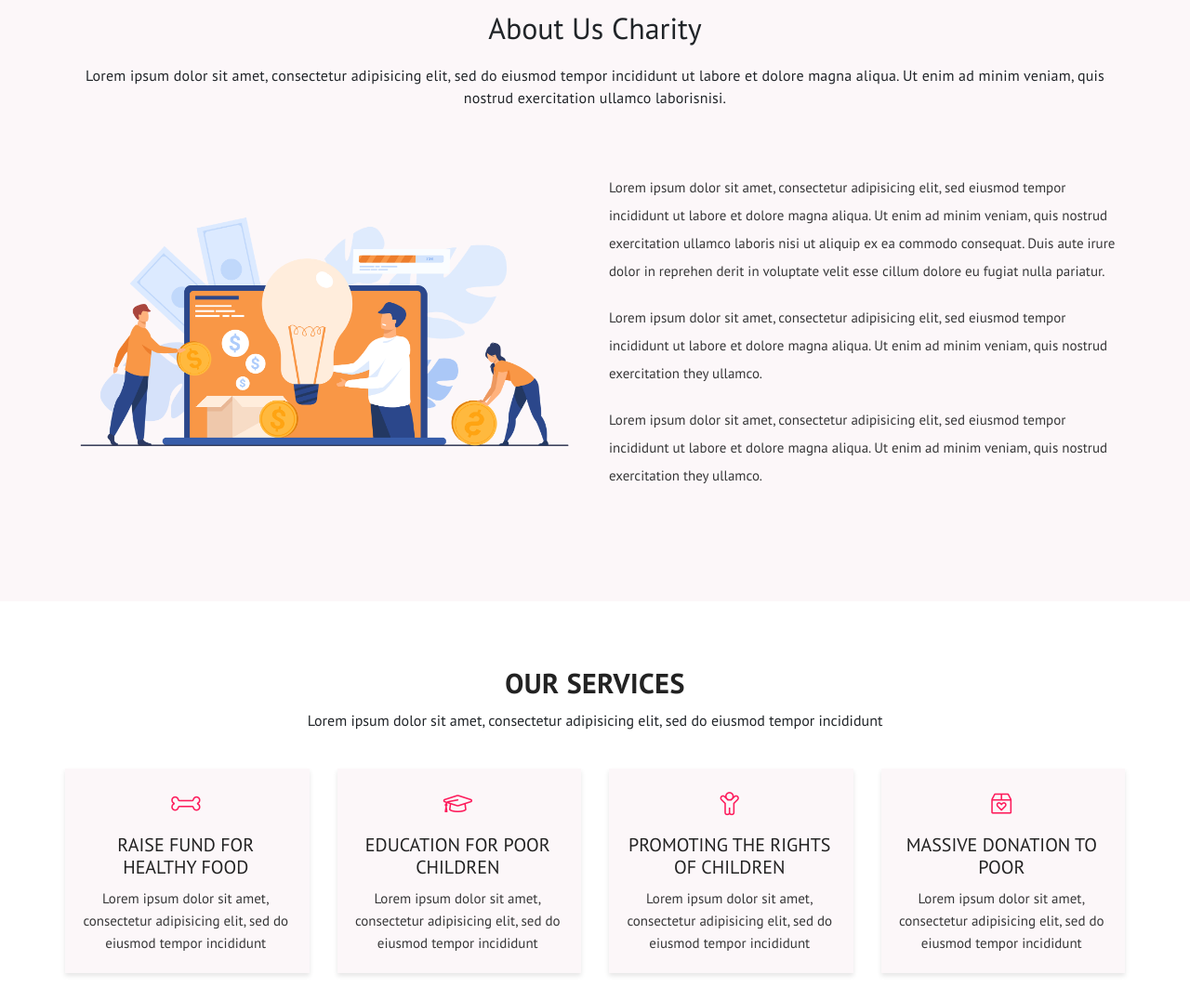
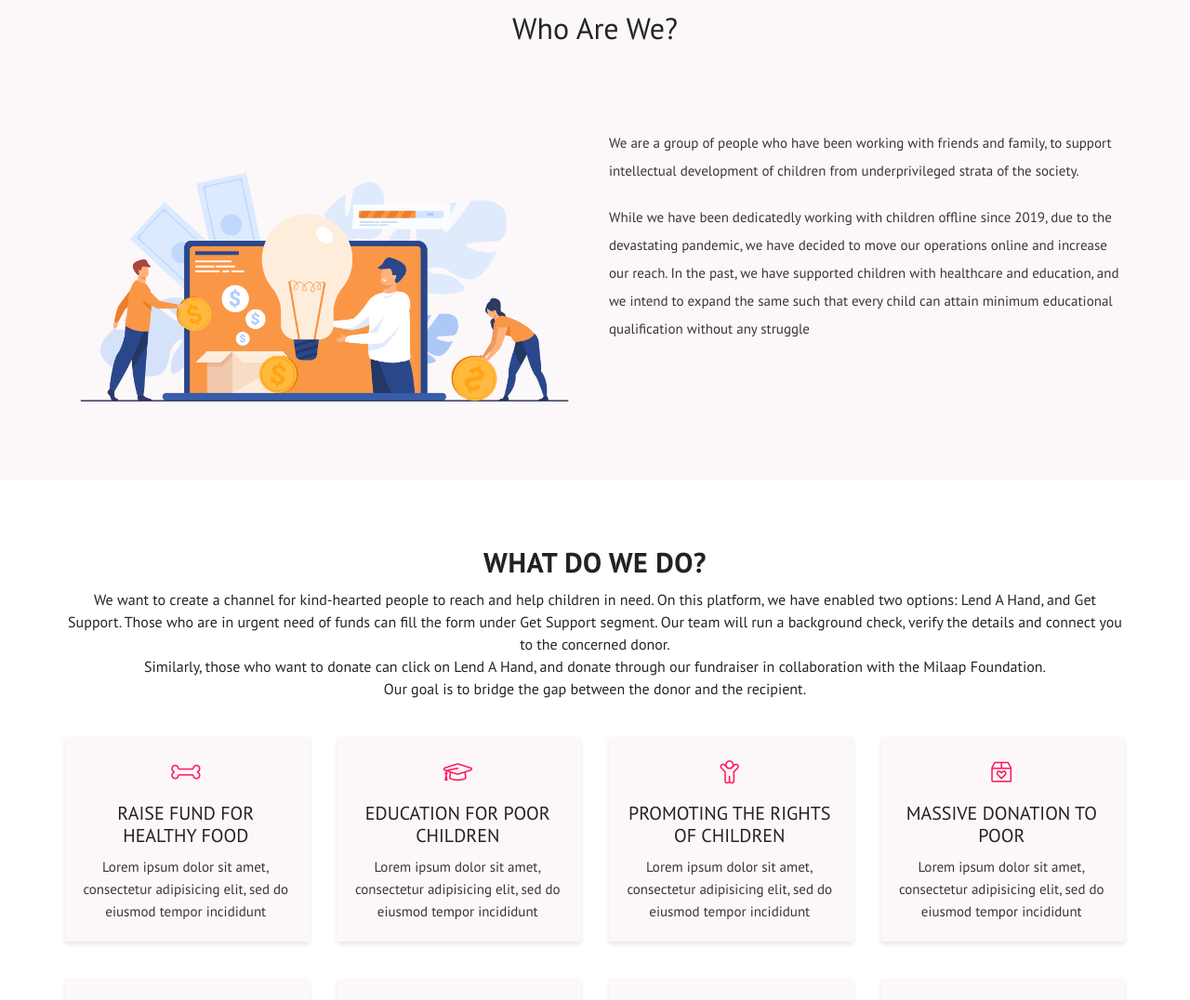
Before and after one commit to Sagn1k/classroom, a plain HTML site: page index.html in a window 1280 px wide. Shown: the part 940-2016 px from the top of the page at 93% size. Drawn offline with Linux system fonts and the light colour scheme.

Commit message:
changes in website

```diff
--- a/index.html
+++ b/index.html
@@ -61,14 +61,17 @@
           <div class="col-lg-6 col-md-6 col-sm-12 col-xs-12">
             <div class="wrapper">
               <div class="content">
-                <h1>A penny can make a difference</h1>
-                <p>Lorem ipsum dolor sit amet consectetur adipisicing elit. Consectetur adipisci quasi,
-                  blanditiis, quidem distinctio suscipit sunt ducimus illo veritatis corporis quas! Ipsa
-                  obcaecati beatae, aut saepe aliquam corrupti fugit. Cupiditate.</p>
+                <h1>You are the Reason I Smile.</h1>
+                <h6 style="text-align:right">“We make a living by what we get, but we make a life by what we give.” <br>
+                  -<i>Winston Churchill</i></h6>
+                <p>
+                  It takes less than Rs.2000 per month to educate a child, and in return, you get a lifetime of satisfaction when you watch them grow.
+                  <br>
+                  Be the reason for their <b>SUCCESS!</b></p>
                 <div class="btn-002">
                   <ul>
-                    <li><a href="#">Donate</a></li>
-                    <li><a href="#">Apply</a></li>
+                    <li><a href="#">Lend A Hand</a></li>
+                    <li><a href="#">Get Support</a></li>
                   </ul>
                 </div>
               </div>
@@ -92,9 +95,9 @@
         <div class="row">
           <div class="col-12">
             <div class="head-001">
-              <h2>About Us Charity</h2>
-              <p>Lorem ipsum dolor sit amet, consectetur adipisicing elit, sed do eiusmod tempor incididunt ut labore et
-                dolore magna aliqua. Ut enim ad minim veniam, quis nostrud exercitation ullamco laborisnisi.</p>
+              <h2>Who Are We?</h2>
+              <!-- <p>We are a group of people who have been working with friends and family, to support intellectual development of
+                children from underprivileged strata of the society. </p> -->
             </div>
           </div>
           <div class="col-lg-6 col-md-6 col-12 ">
@@ -106,14 +109,12 @@
           </div>
           <div class="col-lg-6 col-md-6 col-12">
             <div class="_do_er_xs">
-              <p>Lorem ipsum dolor sit amet, consectetur adipisicing elit, sed eiusmod tempor incididunt ut labore et
-                dolore magna aliqua. Ut enim ad minim veniam, quis nostrud exercitation ullamco laboris nisi ut aliquip
-                ex ea commodo consequat. Duis aute irure dolor in reprehen derit in voluptate velit esse cillum dolore
-                eu fugiat nulla pariatur.</p>
-              <p>Lorem ipsum dolor sit amet, consectetur adipisicing elit, sed eiusmod tempor incididunt ut labore et
-                dolore magna aliqua. Ut enim ad minim veniam, quis nostrud exercitation they ullamco.</p>
-              <p>Lorem ipsum dolor sit amet, consectetur adipisicing elit, sed eiusmod tempor incididunt ut labore et
-                dolore magna aliqua. Ut enim ad minim veniam, quis nostrud exercitation they ullamco.</p>
+              <p>We are a group of people who have been working with friends and family, to support intellectual development of
+                children from underprivileged strata of the society. </p>
+              <p>While we have been dedicatedly working with children offline since 2019, due to the devastating pandemic,
+                we have decided to move our operations online and increase our reach. In the past, we have supported children
+                with healthcare and education, and we intend to expand the same such that every child can attain minimum
+                educational qualification without any struggle</p>
             </div>
           </div>
         </div>
@@ -127,9 +128,14 @@
         <div class="row">
           <div class="col-12">
             <div class="head-01">
-              <h2>Our Services</h2>
-              <p>Lorem ipsum dolor sit amet, consectetur adipisicing elit, sed do eiusmod
-                tempor incididunt</p>
+              <h2>What Do We Do?</h2>
+              <p>We want to create a channel for kind-hearted people to reach and help children in need.
+                On this platform, we have enabled two options: Lend A Hand, and Get Support.
+                Those who are in  urgent need of funds can fill the form under Get Support segment.
+                Our team will run a background check, verify the details and connect you to the concerned donor.</p>
+              <p>Similarly, those who want to donate can click on Lend A Hand, and donate through our fundraiser in
+                collaboration with the Milaap Foundation.</p>
+              <p>Our goal is to bridge the gap between the donor and the recipient.</p>
             </div>
           </div>
         </div>
```
Also changed, not shown: about-us.html (+7 -11 lines).
